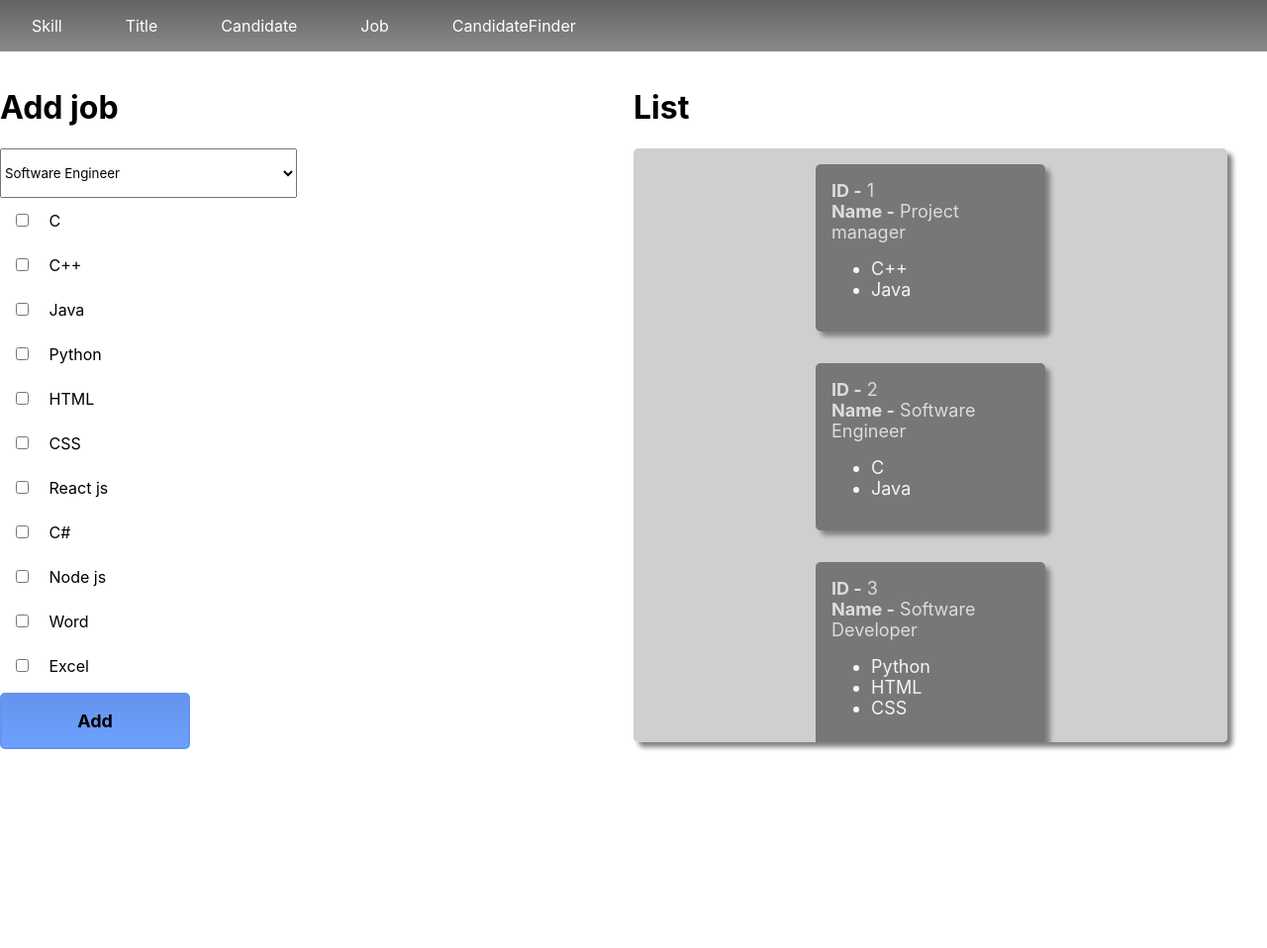
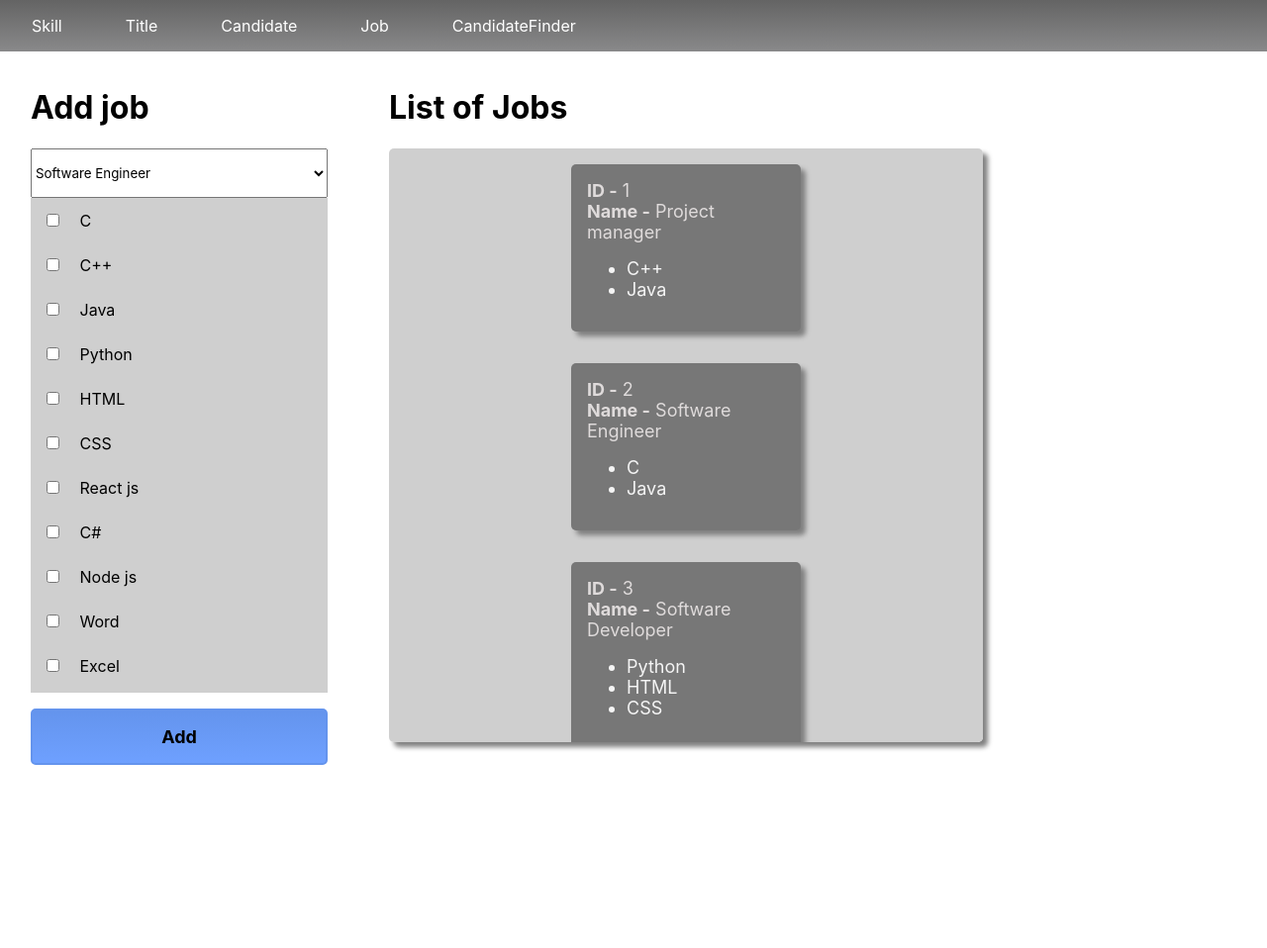
Before and after one commit to orabu103/Matcher-Gloat, a Django app: page /Job in a window 1280 px wide. Shown: the top 958 px of the page at 99% size. Run offline with Django 4.2, Linux system fonts and the light colour scheme; data comes from the database, SQL or seed files in the repository; both versions use the stored data as it was after the commit.

Commit message:
Design fix

```diff
--- a/matcher/models.py
+++ b/matcher/models.py
@@ -3,12 +3,14 @@ from django.db.models.deletion import CASCADE
 
 # Create your models here.
 class Title(models.Model):
+    # id is PK
     name = models.CharField(max_length=200,unique=True)
 
     def __str__(self):
         return f'ID:{self.id} Name:{self.name}'
 
 class Skill(models.Model):
+    # id is PK
     name = models.CharField(max_length=200,unique=True)
 
     def __str__(self):
@@ -16,6 +18,7 @@ class Skill(models.Model):
 
 
 class Candidate(models.Model):
+    # id is PK
     title = models.ForeignKey(Title , on_delete=models.CASCADE)
     skill = models.ManyToManyField(Skill)
 
@@ -24,6 +27,7 @@ class Candidate(models.Model):
 
 
 class Job(models.Model):
+    # id is PK
     title = models.ForeignKey(Title , on_delete=models.CASCADE)
     skill = models.ManyToManyField(Skill)
 
--- a/matcher/static/matcher/form.css
+++ b/matcher/static/matcher/form.css
@@ -1,6 +1,6 @@
 
 .form{
-    width: 50%;
+    max-width: 300px;
 }
 .form input {
     border: none;
@@ -15,12 +15,13 @@
 .form button {
     background: linear-gradient(rgb(100, 148, 237), rgb(110 160 255));
     border: 2px solid rgb(100, 148, 237);
-    width: 30%;
+    width: 100%;
     padding: 1rem;
     color: rgb(0, 0, 0);
     font-size: 18px;
     font-weight: bold;
     border-radius: 5px;
+    margin: 1rem 0;
 }
 .form button:hover {
     cursor: pointer;
@@ -47,28 +48,42 @@
     max-width: 300px;
     min-height: 50px;
     max-height: 50px;
+    display: inline-block;
     cursor: pointer;
+    overflow-y: auto;
 }
 
 .skills{
     width: 300px;
     overflow-y: auto;
     max-height: 500px;
+    background-color: rgb(207, 207, 207);
 }
+
 .container{
+    width: 80%;
     display:flex;
+    justify-content: space-around;
+
 }
 
 .container p{
     margin: 0;
     color: rgb(223, 219, 219);
     font-size: 18px;
+    user-select:none;
+
 }
 .container li{
     color: rgb(245, 245, 245);
     font-size: 18px;
+    user-select:none;
 }
-
+.container div,
+.container label,
+.container input{
+    user-select:none;
+}
 .data{
     min-width: 200px;
     max-width: 200px;
--- a/matcher/static/matcher/nav.css
+++ b/matcher/static/matcher/nav.css
@@ -1,5 +1,6 @@
 *{
     font-family: -apple-system, BlinkMacSystemFont, 'Segoe UI', Roboto, Oxygen, Ubuntu, Cantarell, 'Open Sans', 'Helvetica Neue', sans-serif;
+
 }
 body{
     margin: 0;
--- a/matcher/templates/candidate/candidate.html
+++ b/matcher/templates/candidate/candidate.html
@@ -24,7 +24,7 @@
             </form>
         </div>
         <div>
-        <h1>List</h1>
+        <h1>List of Candidate</h1>
         <div class="box-data">
             {% for candidate in candidates %}
             <div class="data">
--- a/matcher/templates/candidateFinder/candidateFinder.html
+++ b/matcher/templates/candidateFinder/candidateFinder.html
@@ -7,7 +7,7 @@
     <div class="container">
 
         <div class="form">
-            <h1> Find best ones for the Job </h1>
+            <h2> Find best ones for the Job </h1>
             <form action="{% url 'app:CandidateFinder' %}" method="get">
                 <select name="job">
                     {% for job in jobs %}
@@ -16,8 +16,9 @@
                 </select>
                 <button type="submit">Search</button>
             </form>
+
+            {% if job %}
             <h1>Work details</h1>
-            {% if job %}
             <div class='data'>
                 <p><strong>ID -</strong> {{job.id}}</p>
                 <p><strong>Name -</strong>  {{job.title.name}} </p>
--- a/matcher/templates/job/job.html
+++ b/matcher/templates/job/job.html
@@ -25,7 +25,7 @@
             </form>
         </div>
         <div>
-        <h1>List</h1>
+        <h1>List of Jobs</h1>
         <div class="box-data">
             {% for job in jobs %}
             <div class="data">
--- a/matcher/templates/skills/skills.html
+++ b/matcher/templates/skills/skills.html
@@ -15,7 +15,7 @@
             </form>
         </div>
         <div>
-        <h1>List</h1>
+        <h1>List of Skills</h1>
         <div class="box-data">
             {% for skill in skills %}
             <div class="list" style="display: flex;">
--- a/matcher/templates/titles/titles.html
+++ b/matcher/templates/titles/titles.html
@@ -15,7 +15,7 @@
             </form>
         </div>
         <div>
-        <h1>List</h1>
+        <h1>List of Titles</h1>
         <div class="box-data">
             {% for title in titles %}
             <div class="list" style="display: flex;">
--- a/matcher/views.py
+++ b/matcher/views.py
@@ -35,8 +35,9 @@ def Skills(request):
         skill.save()
     except Exception as e:
         err = e
+
     skills = Skill.objects.all()
-    return render(request , 'skills/skills.html' , {'skills': skills})
+    return render(request , 'skills/skills.html' , {'skills': skills , 'err':err})
 
 # This function adds titles to the table Title
 def Titles(request):
```
Also changed, not shown: db.sqlite3.
